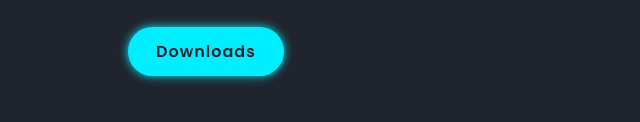
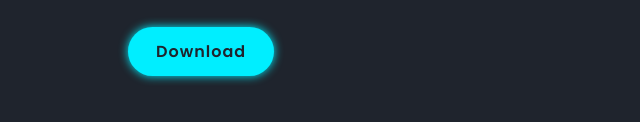
Before and after one commit to tomazdewreck/portifolio, a plain HTML site: page Potifólio/index.html in a window 1280 px wide. Shown: the part 574-696 px from the top of the page, 0-640 px from the left. Drawn offline with nearby package versions, Linux system fonts and the light colour scheme.

Commit message:
Update index.html

```diff
--- a/Potifólio/index.html
+++ b/Potifólio/index.html
@@ -41,7 +41,7 @@
                      <a href="#"style="--i:8;"><i class='bx bxl-linkedin-square' ></i></a>
                  </div>
 
-                  <a href="#" class="btn">Downloads</a>
+                  <a href="#" class="btn">Download</a>
         </div>
 
         <div class="home-img">
```
